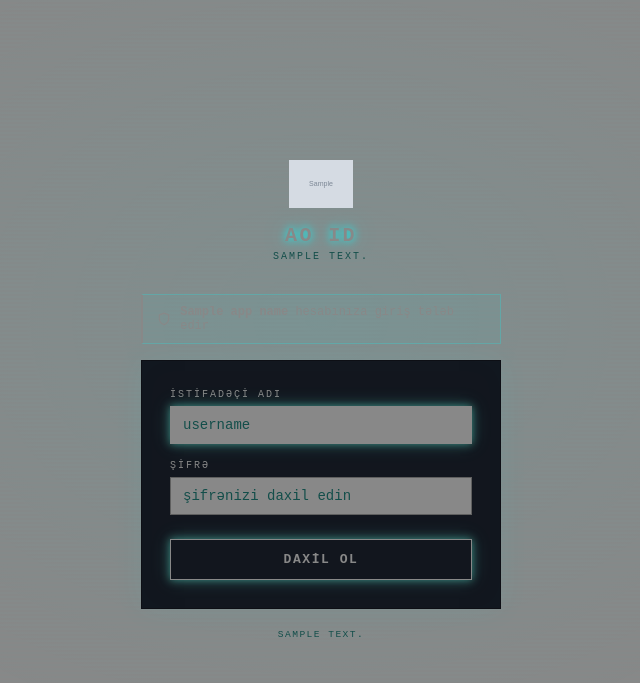
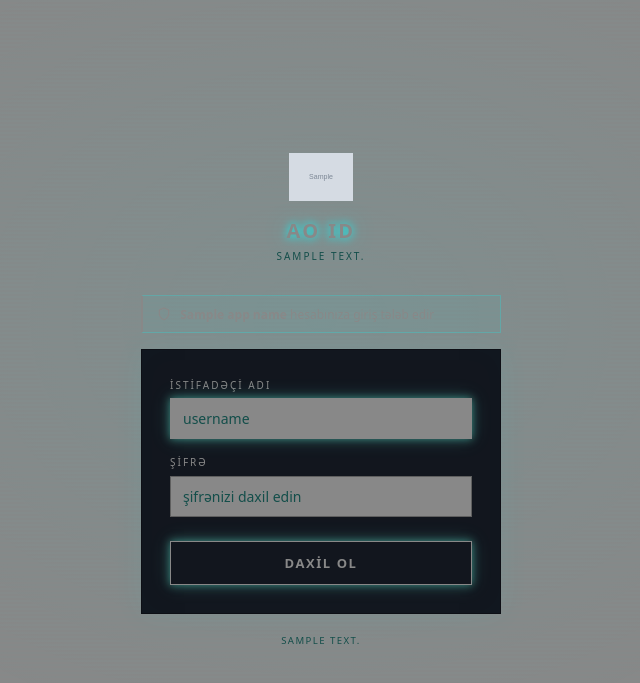
Before and after one commit to the-rehim-work/ao-idp, a Spring app: page /login in a window 1280 px wide. Shown: the top 683 px of the page, without its empty margins (319-959 px from the left). Run offline with Thymeleaf, Linux system fonts and the light colour scheme; the template is opened without the code that fills it: most values are stand-ins (such as "Sample title", 1, 10 or a date in 2020); grey boxes marked "Sample" are stand-in pictures; data that the repository does not hold is empty; some of the project's set-up classes (security, data sources, template engines, error pages and the like) are left out, and stand-ins take their place; database files in the repository are not loaded; some web fonts are replaced.

Commit message:
feat: font selector in login branding — 6 offline fonts (Inter, Outfit, DM Sans, Nunito, Poppins, Jakarta)
- package.json: added @fontsource/outfit, dm-sans, nunito, poppins,
  plus-jakarta-sans (all served offline)
- Dockerfile: copies 400/600/700 woff2 for each new font into /fonts/
- login.html: @font-face declarations for all 6 fonts; inline script
  applies brandingFontFamily → --font CSS variable at page load
- IdpSettingsService: fontFamily field added to LoginBranding record,
  stored under login_font_family key (no migration needed — kv store)
- OidcController: passes brandingFontFamily to Thymeleaf model
- settings.ts: fontFamily added to LoginBranding interface
- SettingsPage: font <select> in Login Branding → Identity & Text card
  with human-readable labels; hint shows "Served offline"

Co-Authored-By: Claude Sonnet 4.6 <noreply@anthropic.com>

```diff
--- a/admin/package.json
+++ b/admin/package.json
@@ -9,8 +9,13 @@
     "lint": "eslint . --ext ts,tsx"
   },
   "dependencies": {
+    "@fontsource/dm-sans": "^5.2.8",
     "@fontsource/inter": "^5.2.8",
     "@fontsource/jetbrains-mono": "^5.2.8",
+    "@fontsource/nunito": "^5.2.8",
+    "@fontsource/outfit": "^5.2.8",
+    "@fontsource/plus-jakarta-sans": "^5.2.8",
+    "@fontsource/poppins": "^5.2.8",
     "@tanstack/react-query": "^5.17.0",
     "axios": "^1.6.0",
     "react": "^18.2.0",
--- a/admin/src/api/settings.ts
+++ b/admin/src/api/settings.ts
@@ -50,6 +50,7 @@ export interface LoginBranding {
   footerText: string
   customCss: string
   continueAsEnabled: boolean
+  fontFamily: string
 }
 
 export interface SecuritySettings {
--- a/server/src/main/java/az/ao/idp/controller/OidcController.java
+++ b/server/src/main/java/az/ao/idp/controller/OidcController.java
@@ -134,6 +134,7 @@ public class OidcController {
         model.addAttribute("brandingFooterText", nvl(branding.footerText(), ""));
         model.addAttribute("brandingCustomCss", nvl(branding.customCss(), ""));
         model.addAttribute("continueAsEnabled", branding.continueAsEnabled());
+        model.addAttribute("brandingFontFamily", nvl(branding.fontFamily(), ""));
         return "login";
     }
 
--- a/server/src/main/resources/templates/login.html
+++ b/server/src/main/resources/templates/login.html
@@ -19,34 +19,25 @@
             font-display: swap;
             src: url('/fonts/jbm-600.woff2') format('woff2');
         }
-        @font-face {
-            font-family: 'Inter';
-            font-style: normal;
-            font-weight: 400;
-            font-display: swap;
-            src: url('/fonts/inter-400.woff2') format('woff2');
-        }
-        @font-face {
-            font-family: 'Inter';
-            font-style: normal;
-            font-weight: 500;
-            font-display: swap;
-            src: url('/fonts/inter-500.woff2') format('woff2');
-        }
-        @font-face {
-            font-family: 'Inter';
-            font-style: normal;
-            font-weight: 600;
-            font-display: swap;
-            src: url('/fonts/inter-600.woff2') format('woff2');
-        }
-        @font-face {
-            font-family: 'Inter';
-            font-style: normal;
-            font-weight: 700;
-            font-display: swap;
-            src: url('/fonts/inter-700.woff2') format('woff2');
-        }
+        @font-face { font-family:'Inter'; font-style:normal; font-weight:400; font-display:swap; src:url('/fonts/inter-400.woff2') format('woff2'); }
+        @font-face { font-family:'Inter'; font-style:normal; font-weight:500; font-display:swap; src:url('/fonts/inter-500.woff2') format('woff2'); }
+        @font-face { font-family:'Inter'; font-style:normal; font-weight:600; font-display:swap; src:url('/fonts/inter-600.woff2') format('woff2'); }
+        @font-face { font-family:'Inter'; font-style:normal; font-weight:700; font-display:swap; src:url('/fonts/inter-700.woff2') format('woff2'); }
+        @font-face { font-family:'Outfit'; font-style:normal; font-weight:400; font-display:swap; src:url('/fonts/outfit-400.woff2') format('woff2'); }
+        @font-face { font-family:'Outfit'; font-style:normal; font-weight:600; font-display:swap; src:url('/fonts/outfit-600.woff2') format('woff2'); }
+        @font-face { font-family:'Outfit'; font-style:normal; font-weight:700; font-display:swap; src:url('/fonts/outfit-700.woff2') format('woff2'); }
+        @font-face { font-family:'DM Sans'; font-style:normal; font-weight:400; font-display:swap; src:url('/fonts/dm-sans-400.woff2') format('woff2'); }
+        @font-face { font-family:'DM Sans'; font-style:normal; font-weight:500; font-display:swap; src:url('/fonts/dm-sans-500.woff2') format('woff2'); }
+        @font-face { font-family:'DM Sans'; font-style:normal; font-weight:700; font-display:swap; src:url('/fonts/dm-sans-700.woff2') format('woff2'); }
+        @font-face { font-family:'Nunito'; font-style:normal; font-weight:400; font-display:swap; src:url('/fonts/nunito-400.woff2') format('woff2'); }
+        @font-face { font-family:'Nunito'; font-style:normal; font-weight:600; font-display:swap; src:url('/fonts/nunito-600.woff2') format('woff2'); }
+        @font-face { font-family:'Nunito'; font-style:normal; font-weight:700; font-display:swap; src:url('/fonts/nunito-700.woff2') format('woff2'); }
+        @font-face { font-family:'Poppins'; font-style:normal; font-weight:400; font-display:swap; src:url('/fonts/poppins-400.woff2') format('woff2'); }
+        @font-face { font-family:'Poppins'; font-style:normal; font-weight:600; font-display:swap; src:url('/fonts/poppins-600.woff2') format('woff2'); }
+        @font-face { font-family:'Poppins'; font-style:normal; font-weight:700; font-display:swap; src:url('/fonts/poppins-700.woff2') format('woff2'); }
+        @font-face { font-family:'Plus Jakarta Sans'; font-style:normal; font-weight:400; font-display:swap; src:url('/fonts/jakarta-400.woff2') format('woff2'); }
+        @font-face { font-family:'Plus Jakarta Sans'; font-style:normal; font-weight:600; font-display:swap; src:url('/fonts/jakarta-600.woff2') format('woff2'); }
+        @font-face { font-family:'Plus Jakarta Sans'; font-style:normal; font-weight:700; font-display:swap; src:url('/fonts/jakarta-700.woff2') format('woff2'); }
 
         *, *::before, *::after { box-sizing: border-box; margin: 0; padding: 0; }
 
@@ -371,10 +362,10 @@
     var pc = /*[[${brandingPrimaryColor}]]*/ '#5eead4';
     var bg = /*[[${brandingBgColor}]]*/ '#0a0c10';
     var tc = /*[[${brandingTextColor}]]*/ '#e7ebf0';
+    var ff = /*[[${brandingFontFamily}]]*/ '';
     if (pc) {
         r.style.setProperty('--c', pc);
         r.style.setProperty('--cd', pc);
-        // compute a darker shade for --cb
         r.style.setProperty('--br', 'rgba(0,0,0,0.3)');
     }
     if (bg) r.style.setProperty('--bg', bg);
@@ -382,6 +373,7 @@
         r.style.setProperty('--txt', tc);
         r.style.setProperty('--cm', tc);
     }
+    if (ff) r.style.setProperty('--font', "'" + ff + "', system-ui, sans-serif");
 })();
 </script>
 
```
Also changed, not shown: admin/src/pages/SettingsPage.tsx (+19 -1 lines), server/src/main/java/az/ao/idp/service/IdpSettingsService.java (+6 -2 lines), 1 other file.
